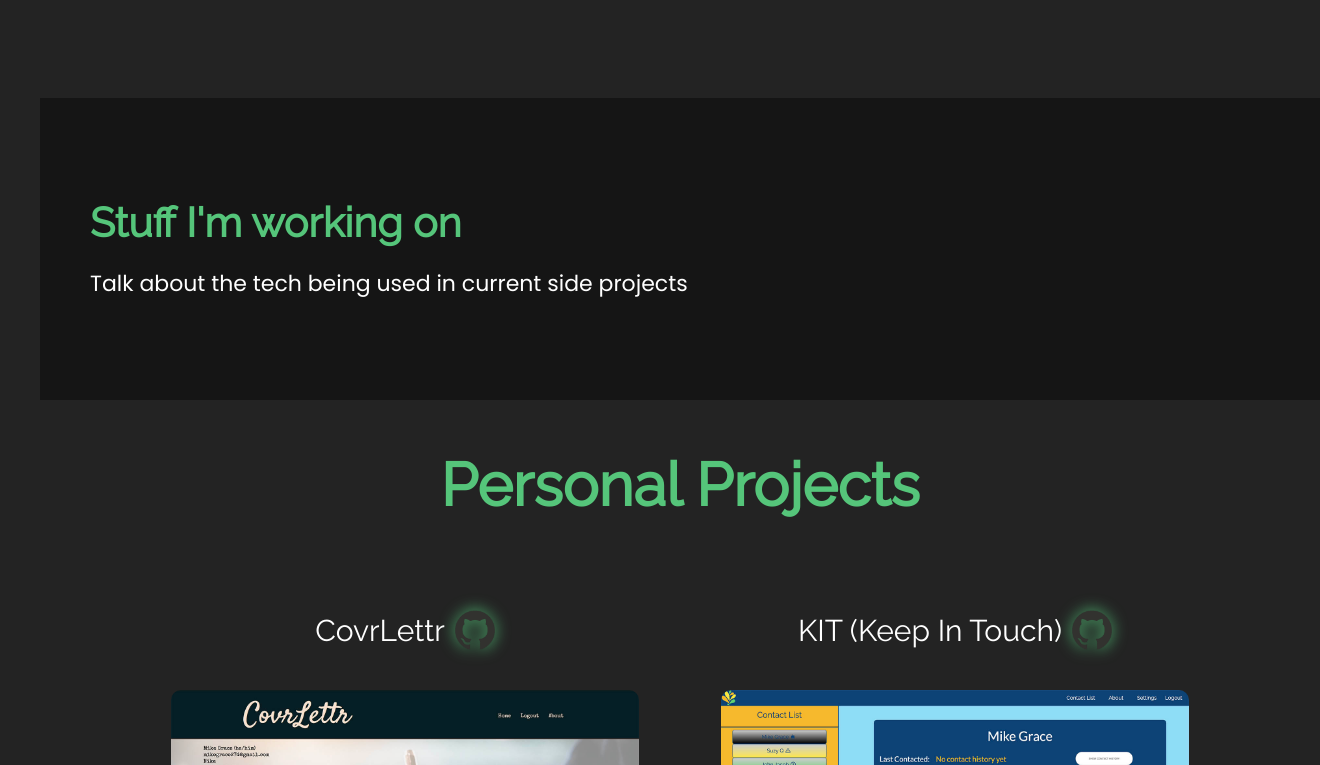
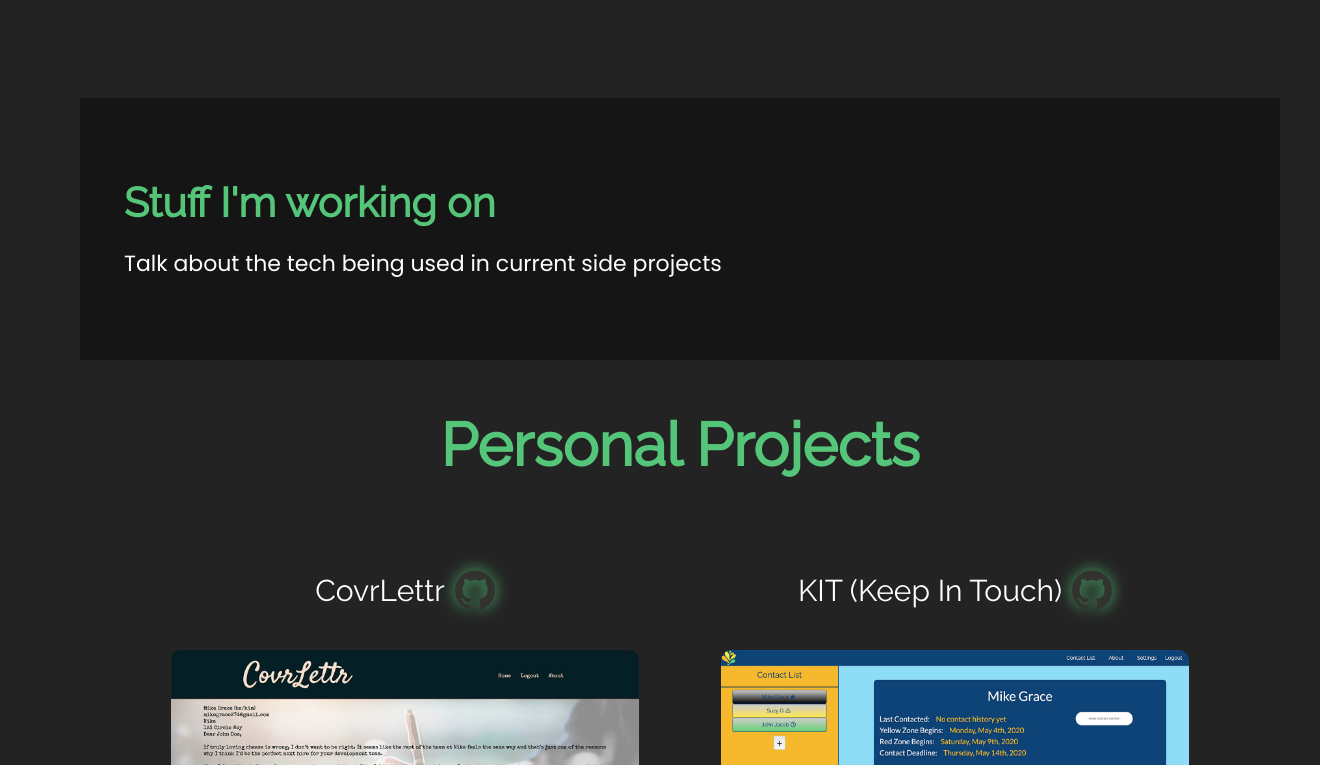
Before and after one commit to TravelFiend/Portfolio-Site-New, a React app: page / in a window 1280 px wide. Shown: the part 3375-4140 px from the top of the page, 1320 px wide, since content can reach past the window. Built offline with nearby package versions, Linux system fonts and the light colour scheme.

Commit message:
fixed padding sloppily because I want this thang done to work on better schtuff dangit

```diff
--- a/src/sass/sections/_allSections.scss
+++ b/src/sass/sections/_allSections.scss
@@ -47,8 +47,18 @@
 
     & > .work-text {
       background-color: $color-blackish;
-      width: 100vw;
-      padding: 3rem;
+      width: calc(100vw - 8rem);
+      padding: 1rem 1rem 1rem 2.4rem;
+
+      @include respond-to('md') {
+        padding: 1rem;
+      }
+      @include respond-to('sm') {
+        width: calc(100vw - 6rem);
+      }
+      @include respond-to('xxs') {
+        width: 100vw;
+      }
     }
   }
 
```
